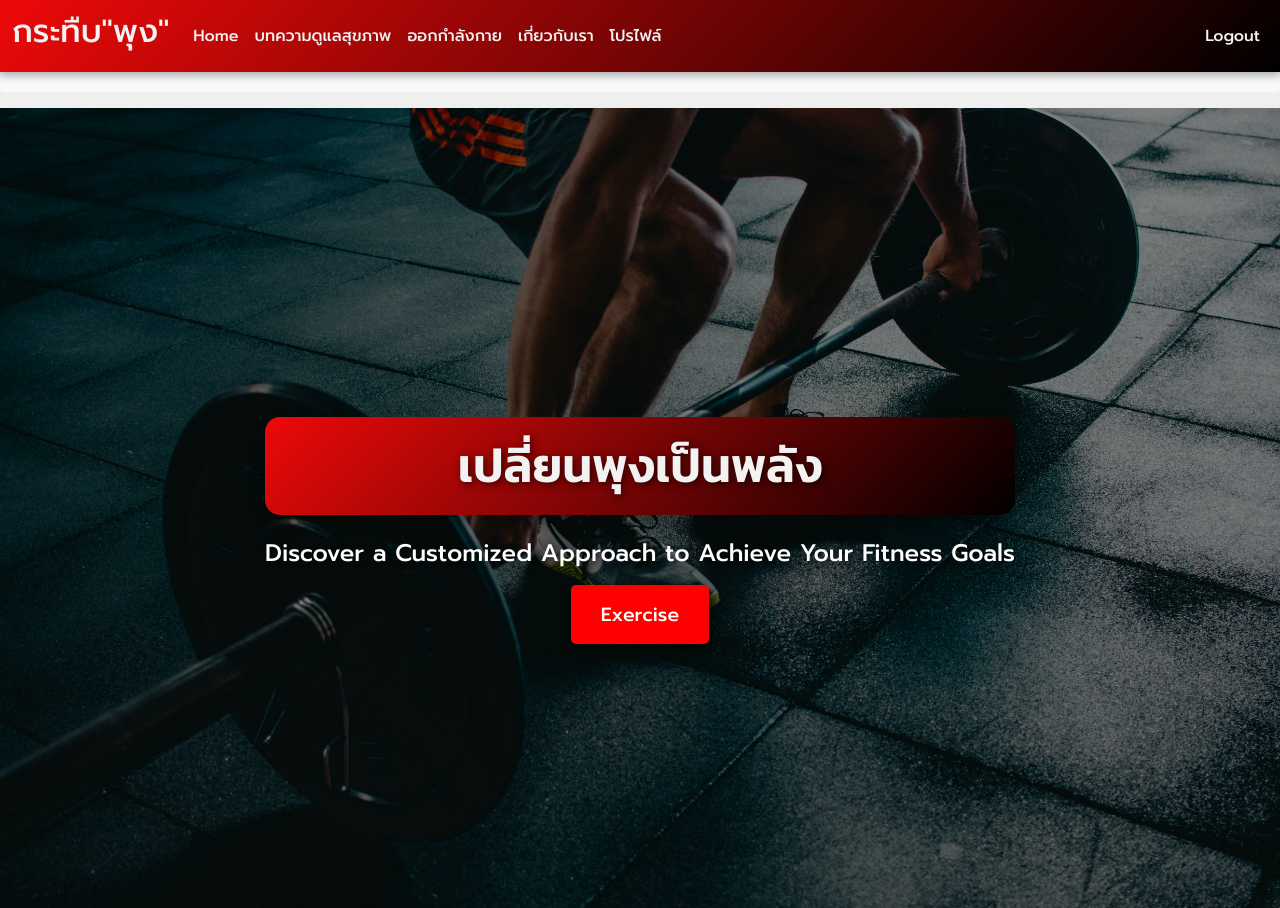
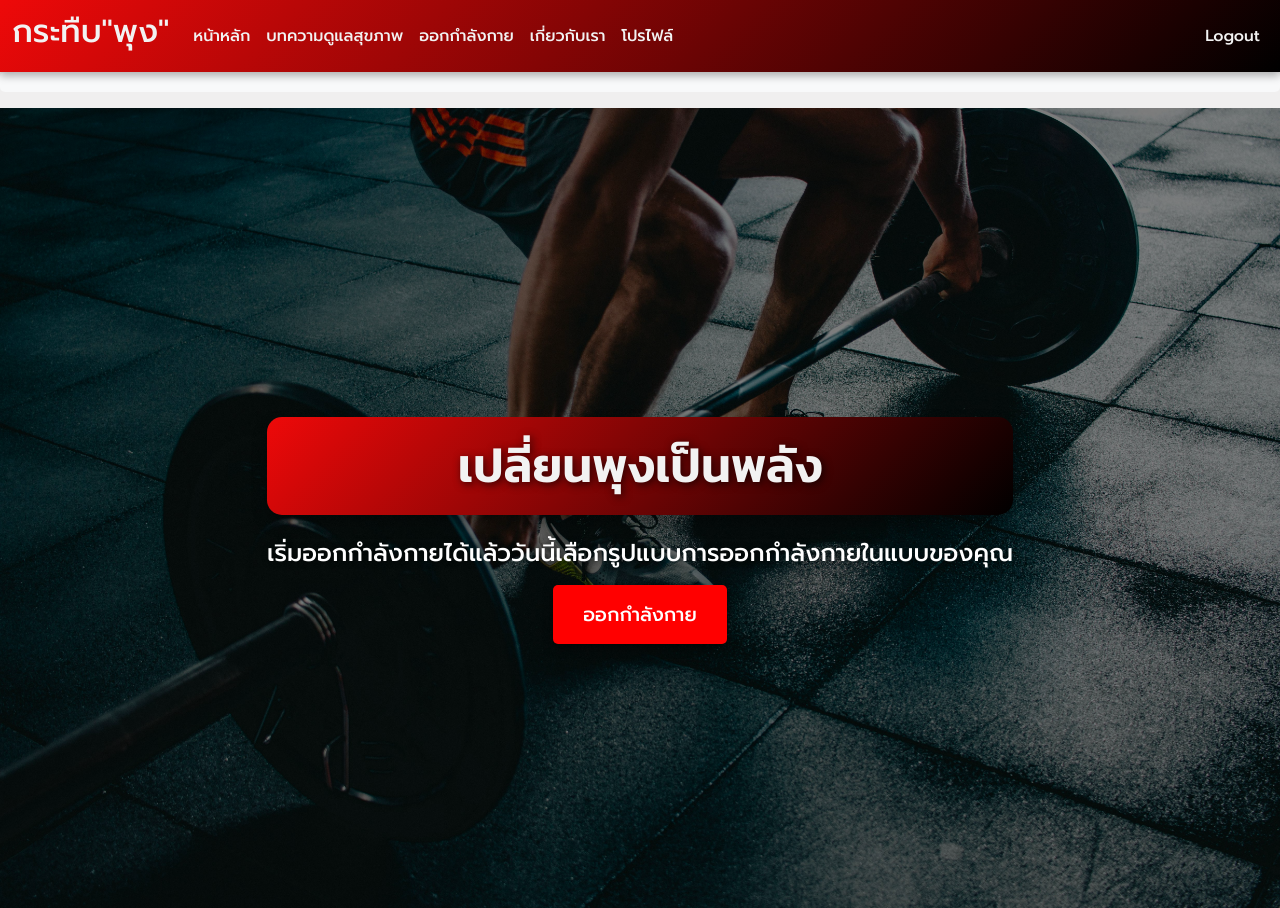
Before and after one commit to minnimall/DataZ_v3, a Node server app: template views/first.ejs in a window 1280 px wide. Run offline with Node 20, Linux system fonts and the light colour scheme; the template is opened without the code that fills it, so the values that code supplies are empty; some libraries are stand-ins or nearby versions.

Commit message:
ข้อความ

```diff
--- a/views/first.ejs
+++ b/views/first.ejs
@@ -22,8 +22,8 @@
   <div class="overlay"></div>
   <div class="content">
       <h1>เปลี่ยนพุงเป็นพลัง</h1>
-      <p>Discover a Customized Approach to Achieve Your Fitness Goals</p>
-      <a href="/exercise" class="btn-main">Exercise</a>
+      <p>เริ่มออกกำลังกายได้แล้ววันนี้เลือกรูปแบบการออกกำลังกายในแบบของคุณ</p>
+      <a href="/exercise" class="btn-main">ออกกำลังกาย</a>
   </div>
 </div>
 
--- a/views/partials/nav.ejs
+++ b/views/partials/nav.ejs
@@ -28,7 +28,7 @@
         <div class="collapse navbar-collapse" id="navbarNavDropdown">
             <ul class="navbar-nav me-auto"> <!-- ใช้ me-auto เพื่อทำให้ items อยู่ทางซ้าย -->
                 <li class="nav-item">
-                    <a class="nav-link" aria-current="page" href="/home">Home</a>
+                    <a class="nav-link" aria-current="page" href="/home">หน้าหลัก</a>
                 </li>
                 <li class="nav-item">
                     <a class="nav-link " href="/health">บทความดูแลสุขภาพ</a>
```
